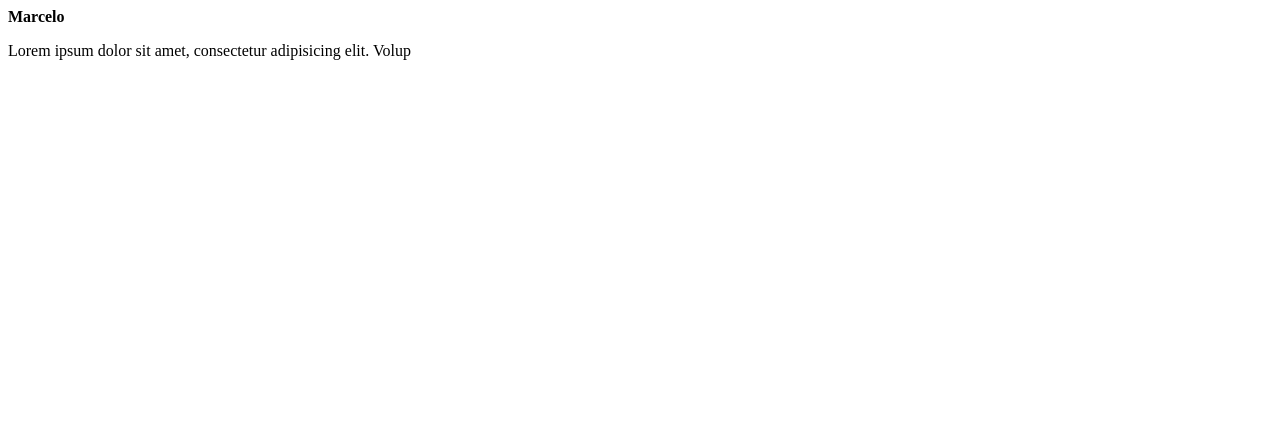
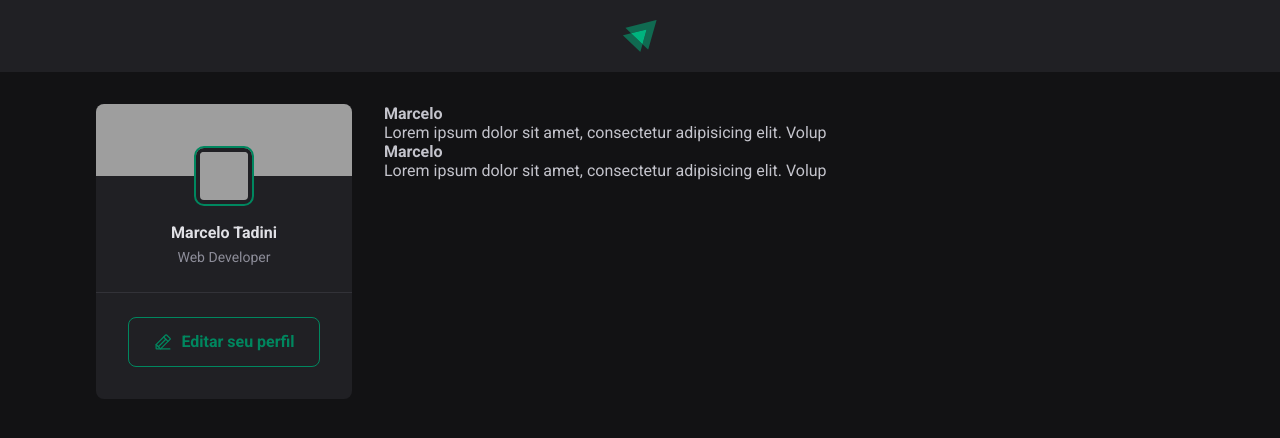
Before and after one commit to MarceloTadini/FudamentosReact, a React (Vite) app: page / in a window 1280 px wide. Shown: the top 438 px of the page. Built offline with nearby package versions, Linux system fonts and the light colour scheme; grey boxes are pictures that could not be loaded.

Commit message:
Sidebar and header done

```diff
--- a/index.html
+++ b/index.html
@@ -2,8 +2,14 @@
 <html lang="en">
   <head>
     <meta charset="UTF-8" />
+
+    <link rel="preconnect" href="https://fonts.googleapis.com">
+    <link rel="preconnect" href="https://fonts.gstatic.com" crossorigin>
+
     <link rel="icon" type="image/svg+xml" href="/vite.svg" />
     <meta name="viewport" content="width=device-width, initial-scale=1.0" />
+    <link href="https://fonts.googleapis.com/css2?family=Roboto:wght@400;700&display=swap" rel="stylesheet">
+
     <title>Vite + React</title>
   </head>
   <body>
--- a/package.json
+++ b/package.json
@@ -9,6 +9,7 @@
     "preview": "vite preview"
   },
   "dependencies": {
+    "phosphor-react": "^1.4.1",
     "react": "^18.2.0",
     "react-dom": "^18.2.0"
   },
--- a/src/App.jsx
+++ b/src/App.jsx
@@ -1,13 +1,29 @@
-import {Post} from "./Post"
+import { Header } from "./components/Header"
+import { Post } from "./Post"
+
+import './global.css'
+import styles from './App.module.css'
+import { Sidebar } from "./components/Sidebar"
 
 export function App() {
 
   return (
     <div>
-      <Post
-        author="Marcelo"
-        content = "Lorem ipsum dolor sit amet, consectetur adipisicing elit. Volup"
-      />
+      <Header />
+
+      <div className={styles.wrapper}>
+        <Sidebar/>
+        <main>
+          <Post
+            author="Marcelo"
+            content="Lorem ipsum dolor sit amet, consectetur adipisicing elit. Volup"
+          />
+          <Post
+            author="Marcelo"
+            content="Lorem ipsum dolor sit amet, consectetur adipisicing elit. Volup"
+          />
+        </main>
+      </div>
     </div>
 
   )
--- /dev/null
+++ b/src/App.module.css
@@ -0,0 +1,10 @@
+.wrapper{
+    max-width: 70rem;
+    margin: 2rem auto;
+    padding: 0 1rem;
+
+    display: grid;
+    grid-template-columns: 256px 1fr;
+    gap: 2rem;
+    align-items: flex-start;
+}
--- /dev/null
+++ b/src/components/Header.jsx
@@ -0,0 +1,11 @@
+import styles from './Header.module.css' //ao utilizar css modules precisa ter um nome na importação
+
+import igniteLogo from '../assets/ignite-logo.svg'
+
+export function Header(){
+    return (
+        <header className={styles.header}>
+            <img src={igniteLogo} alt="Logotipo do Ignite" />
+        </header>
+    );
+}
--- /dev/null
+++ b/src/components/Header.module.css
@@ -0,0 +1,10 @@
+.header{
+    background: var(--gray-800);
+    display: flex;
+    justify-content: center;
+    padding: 1.25rem 0;
+}
+
+.header img{
+    height: 2rem;
+}
--- /dev/null
+++ b/src/components/Sidebar.jsx
@@ -0,0 +1,24 @@
+import style from './Sidebar.module.css'
+import {PencilLine} from 'phosphor-react'
+
+export function Sidebar(){
+    return(
+        <aside className={style.sidebar}>
+            <img className={style.cover} src="https://images.unsplash.com/photo-1534972195531-d756b9bfa9f2?ixlib=rb-1.2.1&ixid=MnwxMjA3fDB8MHxzZWFyY2h8N3x8ZGV2ZWxvcGVyfGVufDB8fDB8fA%3D%3D&auto=format&fit=crop&w=500&q=50" alt="" />
+
+            <div className={style.profile}>
+                <img className={style.avatar} src="https://github.com/MarceloTadini.png"/>
+
+                <strong>Marcelo Tadini</strong>
+                <span>Web Developer</span>
+            </div>
+
+            <footer>
+                <a href="#">
+                    <PencilLine size={20}/>
+                    Editar seu perfil
+                </a>
+            </footer>
+        </aside>
+    )
+}
--- /dev/null
+++ b/src/components/Sidebar.module.css
@@ -0,0 +1,71 @@
+.sidebar{
+    background: var(--gray-800);
+    border-radius: 8px;
+    overflow: hidden;
+}
+
+.cover{
+   width: 100%;
+   height: 72px;
+   object-fit: cover;
+}
+
+.profile{
+    display: flex;
+    flex-direction: column;
+    align-items: center;
+
+    margin-top: -2rem;
+}
+
+.avatar{
+    box-sizing: initial;
+    width: 3rem;
+    height: 3rem;
+    border-radius: 8px;
+    border: 4px solid var(--gray-800);
+    outline: 2px solid var(--green-500);
+}
+
+.profile strong{
+    margin-top: 1rem;
+    color: var(--gray-100);
+    line-height: 1.6;
+}
+
+.profile span{
+    font-size: 0.875rem;
+    color: var(--gray-400);
+    line-height: 1.6;
+}
+
+.sidebar footer{
+    border-top: 1px solid var(--gray-600);
+    margin-top: 1.5rem;
+    padding: 1.5rem 2rem 2rem;
+}
+
+.sidebar footer a{
+    background: transparent;
+    color: var(--green-500);
+    border: 1px solid var(--green-500);
+    border-radius: 8px;
+    height: 50px;
+    padding: 0 1.5rem;
+    font-weight: bold;
+    display: block;
+    text-decoration: none;
+
+    display: flex;
+    justify-content: center;
+    align-items: center;
+
+    gap: 0.5rem;
+
+    transition: color 0.2s, background-color 0.2s;
+}
+
+.sidebar footer a:hover{
+    background: var(--green-500);
+    color: var(--white);
+}
--- /dev/null
+++ b/src/global.css
@@ -0,0 +1,31 @@
+:root{
+    --white: #fff;
+
+    --gray-100: #e1e1e6;
+    --gray-300: #c4c4cc;
+    --gray-400: #8d8d99;
+    --gray-600: #323238;
+    --gray-700: #29292e;
+    --gray-800: #202024;
+    --gray-900: #121214;
+
+    --green-500: #00875f;
+}
+
+*{
+    margin: 0;
+    padding: 0;
+    box-sizing: border-box;
+}
+
+body{
+    background: var(--gray-900);
+    color: var(--gray-300);
+    -webkit-font-smoothing: antialiased;
+}
+
+body, input, textarea, button{
+    font-family: 'Roboto', sans-serif;
+    font-weight: 400;
+    font-size: 1rem;
+}
```
Also changed, not shown: src/assets/ignite-logo.svg (added), 1 other file (tests, documents, lock files or other folders).
